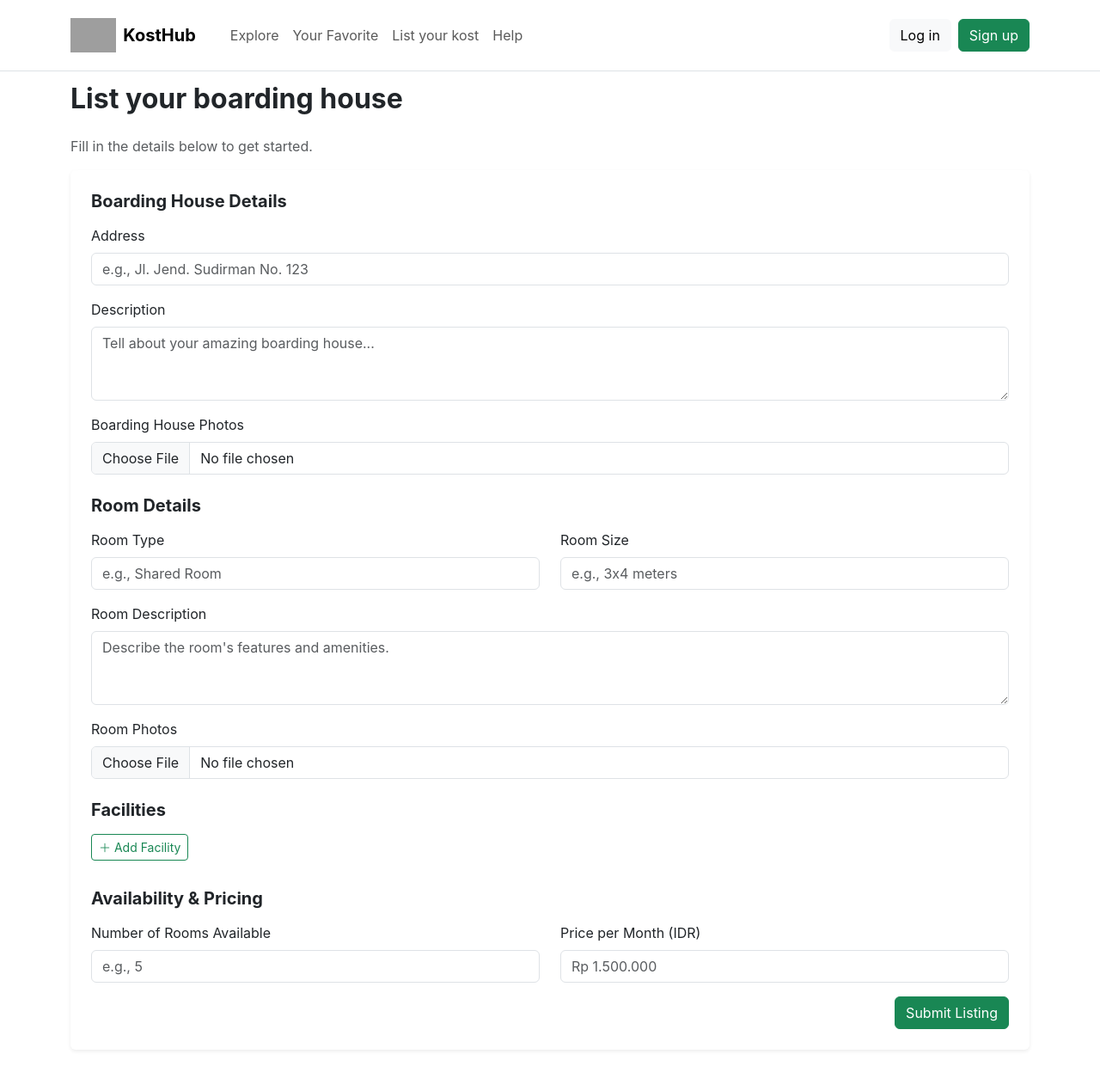
After one commit to semester3-org/Web-App, a PHP site: page /addkost.php in a window 1280 px wide. The commit adds this page. Shown: the whole page at 86% size. Run offline with PHP 8.4, Linux system fonts and the light colour scheme; grey boxes are pictures that could not be loaded.

Commit message:
mengedit frontend

```diff
--- /dev/null
+++ b/frontend/user/addkost.php
@@ -0,0 +1,98 @@
+<!doctype html>
+<html lang="id">
+<head>
+  <meta charset="utf-8">
+  <meta name="viewport" content="width=device-width, initial-scale=1">
+  <title>Add Kost - KostHub</title>
+  <link href="https://cdn.jsdelivr.net/npm/bootstrap@5.3.2/dist/css/bootstrap.min.css" rel="stylesheet">
+  <link href="https://cdn.jsdelivr.net/npm/bootstrap-icons/font/bootstrap-icons.css" rel="stylesheet">
+  <link rel="stylesheet" href="css/style.css">
+</head>
+<body>
+
+  <!-- Navbar -->
+  <?php include 'navbar.html'; ?>
+
+  <div class="container my-5 pt-5">
+    <h2 class="fw-bold mb-4">List your boarding house</h2>
+    <p class="text-muted">Fill in the details below to get started.</p>
+
+    <form action="process_addkost.php" method="POST" enctype="multipart/form-data" class="bg-white p-4 rounded shadow-sm">
+
+      <!-- Boarding House Details -->
+      <h5 class="fw-bold mb-3">Boarding House Details</h5>
+      <div class="mb-3">
+        <label class="form-label">Address</label>
+        <input type="text" name="address" class="form-control" placeholder="e.g., Jl. Jend. Sudirman No. 123">
+      </div>
+      <div class="mb-3">
+        <label class="form-label">Description</label>
+        <textarea name="description" class="form-control" rows="3" placeholder="Tell about your amazing boarding house..."></textarea>
+      </div>
+      <div class="mb-3">
+        <label class="form-label">Boarding House Photos</label>
+        <input type="file" name="house_photo" class="form-control">
+      </div>
+
+      <!-- Room Details -->
+      <h5 class="fw-bold mt-4 mb-3">Room Details</h5>
+      <div class="row">
+        <div class="col-md-6 mb-3">
+          <label class="form-label">Room Type</label>
+          <input type="text" name="room_type" class="form-control" placeholder="e.g., Shared Room">
+        </div>
+        <div class="col-md-6 mb-3">
+          <label class="form-label">Room Size</label>
+          <input type="text" name="room_size" class="form-control" placeholder="e.g., 3x4 meters">
+        </div>
+      </div>
+      <div class="mb-3">
+        <label class="form-label">Room Description</label>
+        <textarea name="room_description" class="form-control" rows="3" placeholder="Describe the room's features and amenities."></textarea>
+      </div>
+      <div class="mb-3">
+        <label class="form-label">Room Photos</label>
+        <input type="file" name="room_photo" class="form-control">
+      </div>
+
+   <!-- Facilities -->
+<h5 class="fw-bold mt-4 mb-3">Facilities</h5>
+<div id="facility-container" class="mb-3">
+  <div class="d-flex align-items-center mb-2">
+    <button type="button" class="btn btn-outline-success btn-sm" id="add-facility-btn">
+      <i class="bi bi-plus-lg"></i> Add Facility
+    </button>
+  </div>
+  <!-- Daftar fasilitas terpilih -->
+  <div id="selected-facilities" class="d-flex flex-wrap gap-2"></div>
+</div>
+
+
+
+      <!-- Availability & Pricing -->
+      <h5 class="fw-bold mt-4 mb-3">Availability & Pricing</h5>
+      <div class="row">
+        <div class="col-md-6 mb-3">
+          <label class="form-label">Number of Rooms Available</label>
+          <input type="number" name="num_rooms" class="form-control" placeholder="e.g., 5">
+        </div>
+        <div class="col-md-6 mb-3">
+          <label class="form-label">Price per Month (IDR)</label>
+          <input type="text" name="price" class="form-control" placeholder="Rp 1.500.000">
+        </div>
+      </div>
+
+      <!-- Submit -->
+      <div class="text-end">
+        <button type="submit" class="btn btn-success">Submit Listing</button>
+      </div>
+
+    </form>
+  </div>
+
+  <script src="https://cdn.jsdelivr.net/npm/bootstrap@5.3.2/dist/js/bootstrap.bundle.min.js"></script>
+  <script src="js/facilities.js"></script>
+  <script src="https://cdn.jsdelivr.net/npm/bootstrap@5.3.2/dist/js/bootstrap.bundle.min.js"></script>
+
+</body>
+</html>
--- a/frontend/user/css/style.css
+++ b/frontend/user/css/style.css
@@ -67,3 +67,28 @@ body {
 .filter-pills .btn:hover {
   background: #e0e3e6;
 }
+
+/* Warna default pagination link */
+.pagination .page-link {
+  color: #28a745;               /* teks hijau */
+  border: 1px solid #dee2e6;    /* border abu default */
+}
+
+/* Hover efek */
+.pagination .page-link:hover {
+  color: #fff;
+  background-color: #28a745;    /* hijau saat hover */
+  border-color: #28a745;
+}
+
+/* Active page */
+.pagination .page-item.active .page-link {
+  color: #fff;
+  background-color: #28a745;    /* hijau utama */
+  border-color: #28a745;
+}
+
+/* Focus (klik) */
+.pagination .page-link:focus {
+  box-shadow: 0 0 0 0.25rem rgba(40,167,69,.25); /* shadow hijau */
+}
--- /dev/null
+++ b/frontend/user/js/facilities.js
@@ -0,0 +1,74 @@
+document.addEventListener("DOMContentLoaded", function() {
+  const facilities = [
+    "Air Conditioning", "Private Bathroom", "Wi-Fi", "Parking",
+    "24/7 Security", "Kitchen", "Smart TV", "Laundry",
+    "Balcony", "Gym", "Swimming Pool", "Pet Friendly"
+  ];
+
+  const addBtn = document.getElementById("add-facility-btn");
+  const container = document.getElementById("facility-container");
+  const selected = document.getElementById("selected-facilities");
+
+  addBtn.addEventListener("click", () => {
+    // wrapper untuk search + list
+    const wrapper = document.createElement("div");
+    wrapper.classList.add("mb-3");
+
+    // input search
+    const search = document.createElement("input");
+    search.type = "text";
+    search.classList.add("form-control", "mb-2");
+    search.placeholder = "Search facility...";
+
+    // list hasil
+    const list = document.createElement("div");
+    list.classList.add("list-group");
+
+    wrapper.appendChild(search);
+    wrapper.appendChild(list);
+    container.insertBefore(wrapper, selected);
+
+    // fungsi render hasil
+    const render = (keyword = "") => {
+      list.innerHTML = "";
+      const filtered = facilities.filter(f =>
+        f.toLowerCase().includes(keyword.toLowerCase())
+      );
+      filtered.forEach(f => {
+        const item = document.createElement("button");
+        item.type = "button";
+        item.classList.add("list-group-item", "list-group-item-action");
+        item.textContent = f;
+        item.addEventListener("click", () => {
+          if (!Array.from(selected.children).some(tag => tag.dataset.value === f)) {
+            const tag = document.createElement("span");
+            tag.classList.add("badge", "bg-success", "p-2");
+            tag.textContent = f + " ×";
+            tag.dataset.value = f;
+
+            const hidden = document.createElement("input");
+            hidden.type = "hidden";
+            hidden.name = "facilities[]";
+            hidden.value = f;
+            tag.appendChild(hidden);
+
+            // klik badge untuk hapus
+            tag.addEventListener("click", () => tag.remove());
+
+            selected.appendChild(tag);
+          }
+          wrapper.remove(); // hapus search box setelah pilih
+        });
+        list.appendChild(item);
+      });
+    };
+
+    // render awal (semua fasilitas)
+    render();
+
+    // auto reload saat mengetik
+    search.addEventListener("input", () => {
+      render(search.value);
+    });
+  });
+});
--- a/frontend/user/listkost.html
+++ b/frontend/user/listkost.html
@@ -9,7 +9,7 @@
             <i class="bi bi-house-door fs-1 text-success mb-3"></i>
             <h6 class="fw-bold">Add New Kost</h6>
             <p class="text-muted small">Easily add your kost details to attract tenants.</p>
-            <a href="#" class="btn btn-success">Add Kost</a>
+            <a href="addkost.php" class="btn btn-success ms-3">Add Kost</a>
           </div>
         </div>
       </div>
--- a/frontend/user/navbar.html
+++ b/frontend/user/navbar.html
@@ -14,8 +14,8 @@
         <li class="nav-item"><a href="index.php#help" class="nav-link">Help</a></li>
       </ul>
       <div class="d-flex ms-auto">
-        <a href="login.php" class="btn btn-light me-2">Log in</a>
-        <a href="register.php" class="btn btn-success">Sign up</a>
+        <a href="auth/login.php" class="btn btn-light me-2">Log in</a>
+        <a href="auth/register.php" class="btn btn-success">Sign up</a>
       </div>
     </div>
   </div>
```
Also changed, not shown: frontend/user/process_addkost.php (added, +8 -0 lines), frontend/user/auth/login.php (renamed from frontend/user/login.php), frontend/user/auth/register.php (renamed from frontend/user/register.php).
